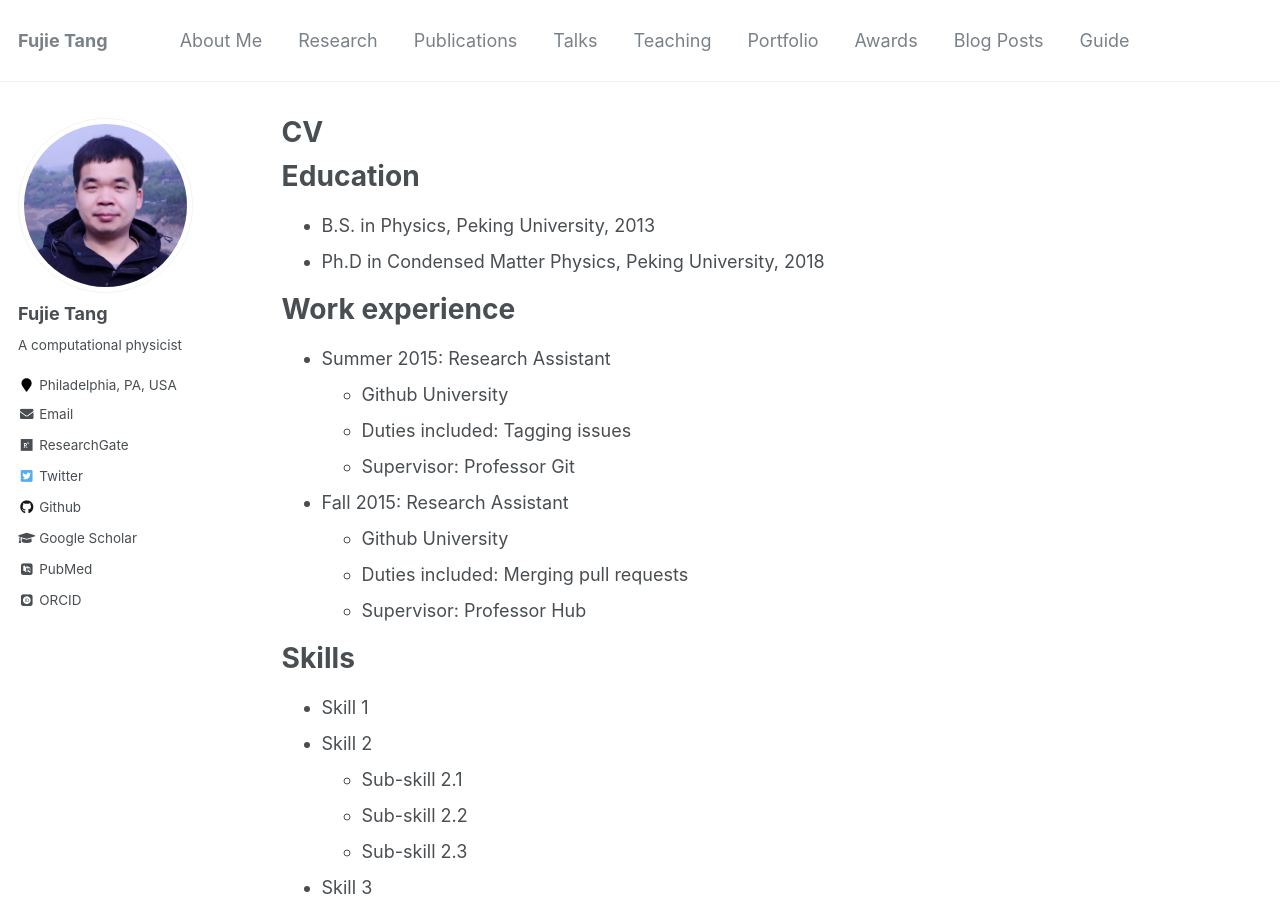
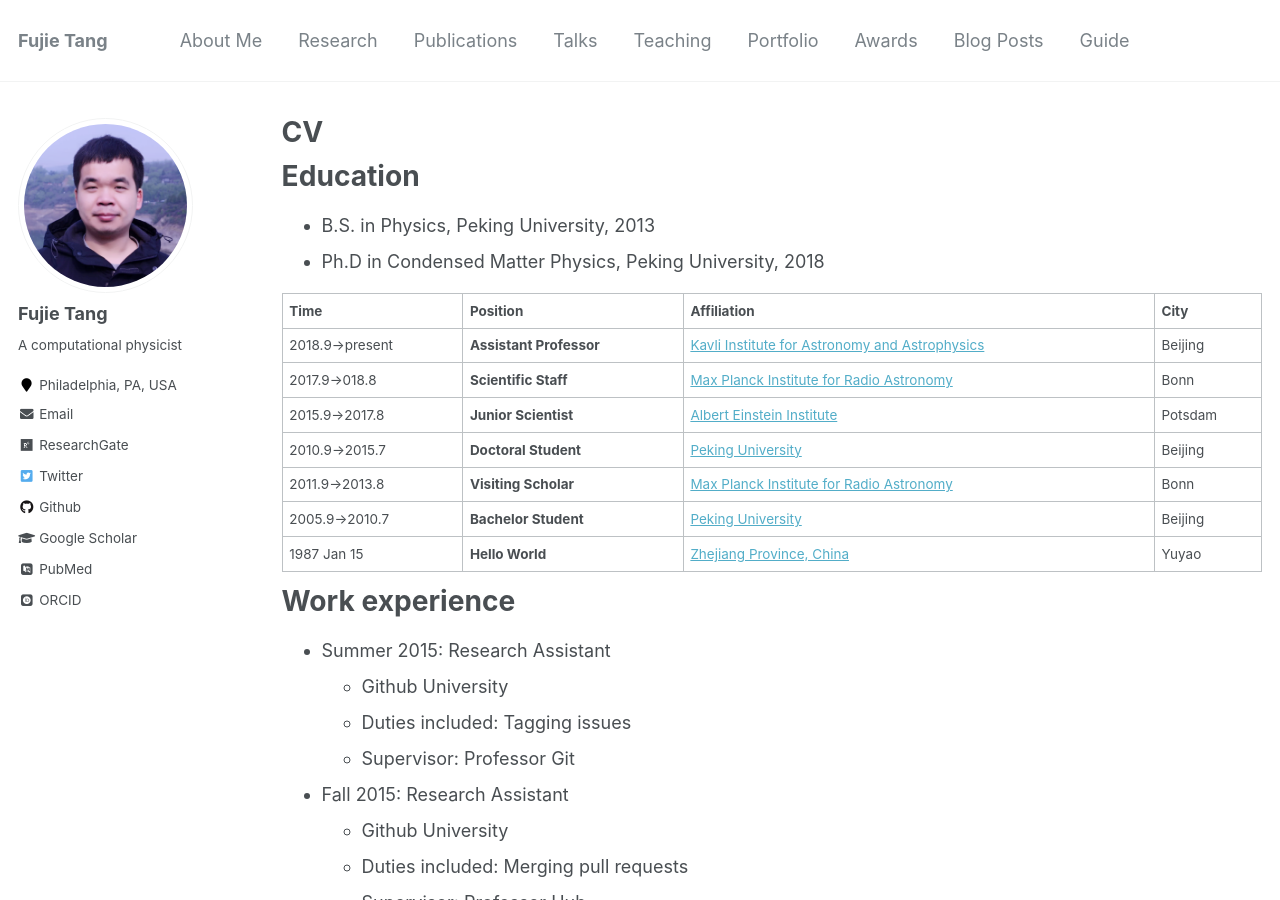
Before and after one commit to fujiepku/fujiepku.github.io, a Jekyll site: the page built from _pages/cv.md, in a window 1280 px wide and 900 px high. Built offline with Jekyll 4.4.1, drawn with Linux system fonts in a browser that asks for light colours; some web fonts are replaced.

Commit message:
Update cv.md

```diff
--- a/_pages/cv.md
+++ b/_pages/cv.md
@@ -13,6 +13,17 @@ Education
 ======
 * B.S. in Physics, Peking University, 2013
 * Ph.D in Condensed Matter Physics, Peking University, 2018
+
+| **Time** | **Position** | **Affiliation** | **City** |
+| 2018.9->present | **Assistant Professor** | [Kavli Institute for Astronomy and Astrophysics](http://kiaa.pku.edu.cn/) | Beijing |
+| 2017.9->018.8 | **Scientific Staff** | [Max Planck Institute for Radio Astronomy](http://www.mpifr-bonn.mpg.de/2169/en) | Bonn |
+| 2015.9->2017.8 | **Junior Scientist** | [Albert Einstein Institute](http://www.aei.mpg.de/) | Potsdam |
+| 2010.9->2015.7 | **Doctoral Student** | [Peking University](http://english.pku.edu.cn/) | Beijing |
+| 2011.9->2013.8 | **Visiting Scholar** | [Max Planck Institute for Radio Astronomy](http://www.mpifr-bonn.mpg.de/2169/en) | Bonn |
+| 2005.9->2010.7 | **Bachelor Student** | [Peking University](http://english.pku.edu.cn/) | Beijing |
+| 1987 Jan 15 | **Hello World** | [Zhejiang Province, China](https://en.wikipedia.org/wiki/Zhejiang)  | Yuyao |
+
+
 
 Work experience
 ======
```
